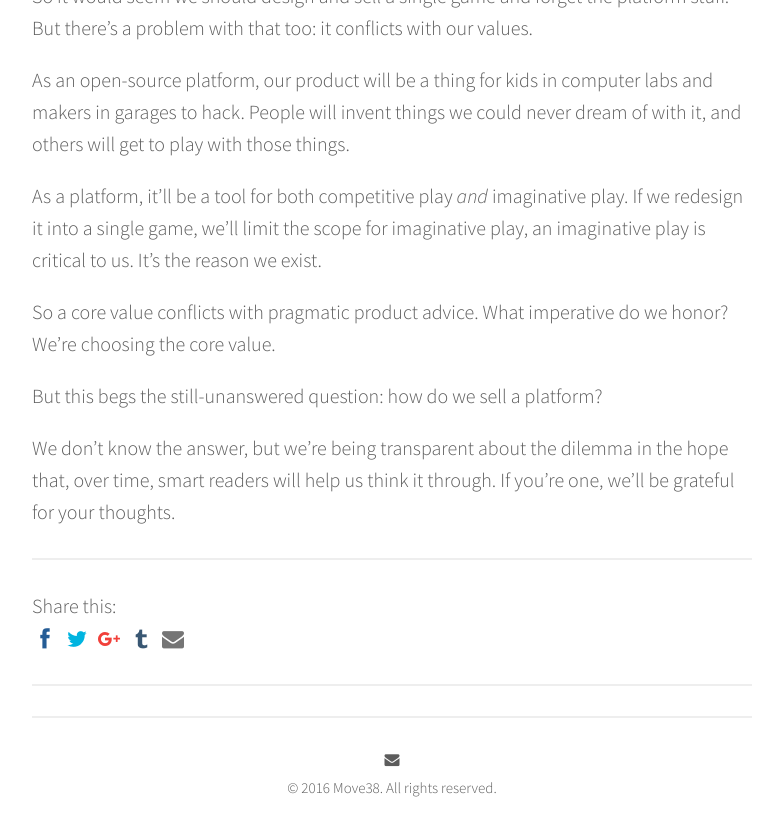
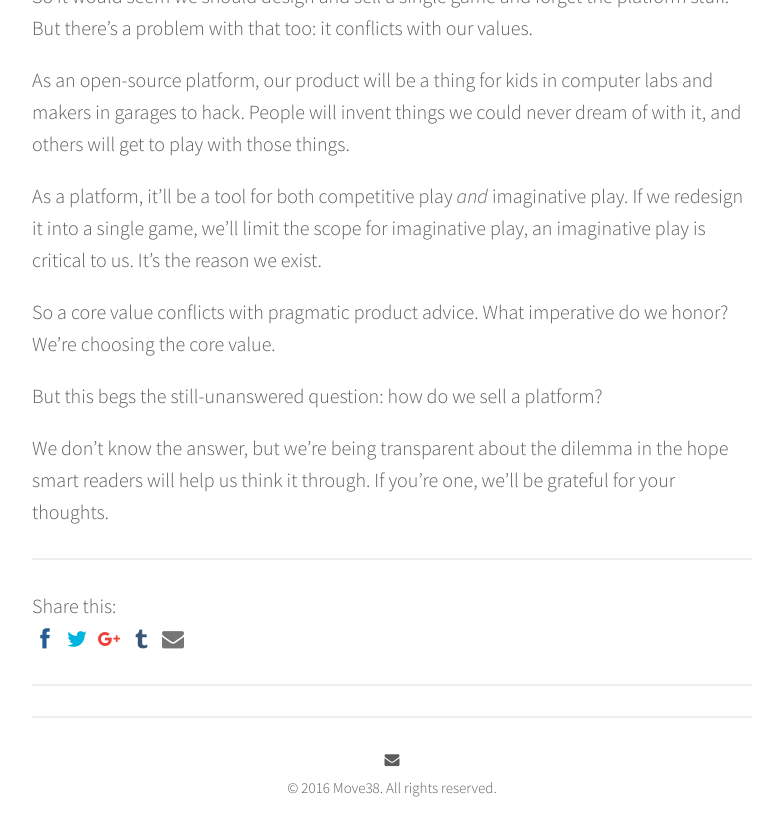
Before and after one commit to jbobrow/Move38-website, a Jekyll site: the page built from _posts/2016-09-28-game-or-game-platform.markdown, in a window 1280 px wide and 900 px high, scrolled down 2796 px. Shown: the top 836 px of the window, without its empty margins (248-1031 px from the left). Built offline with Jekyll 4.4.1, drawn with Linux system fonts in a browser that asks for light colours; nearby versions of some CDN libraries; comment, search, counter and statistics services are not loaded.

Commit message:
Updated Game Or Game Platform

```diff
--- a/_posts/2016-09-28-game-or-game-platform.markdown
+++ b/_posts/2016-09-28-game-or-game-platform.markdown
@@ -52,4 +52,4 @@ So a core value conflicts with pragmatic product advice. What imperative do we h
 
 But this begs the still-unanswered question: how do we sell a platform?
 
-We don't know the answer, but we're being transparent about the dilemma in the hope that, over time, smart readers will help us think it through. If you're one, we'll be grateful for your thoughts.
+We don't know the answer, but we're being transparent about the dilemma in the hope smart readers will help us think it through. If you're one, we'll be grateful for your thoughts.
```
